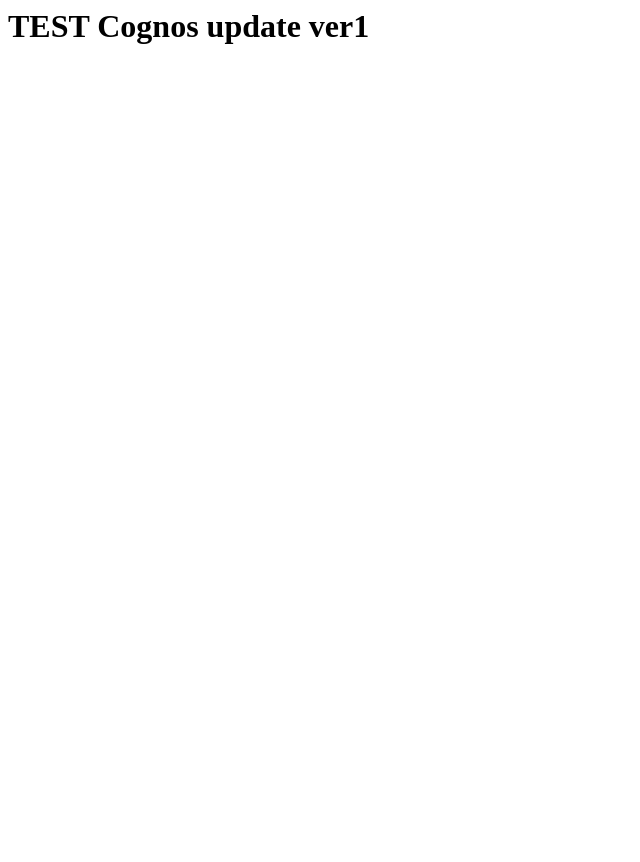
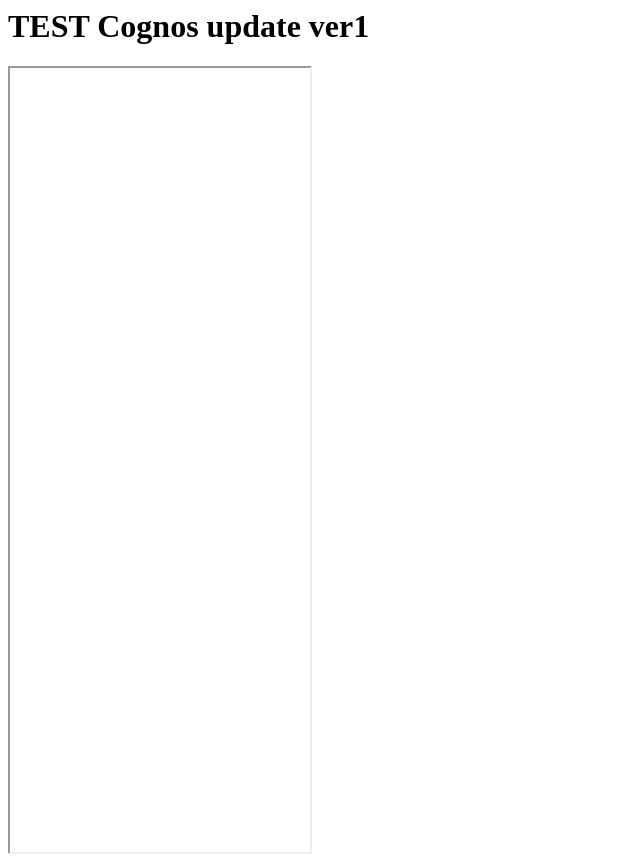
Before and after one commit to aist2000/web, a plain HTML site: page index.html in a window 1280 px wide. Shown: the whole page, without its empty margins (0-640 px from the left). Before the commit the page ends 800 px from the top, so only its background shows below. Drawn offline with Linux system fonts and the light colour scheme.

Commit message:
Update index.html

```diff
--- a/index.html
+++ b/index.html
@@ -16,5 +16,7 @@
 <!--
 <iframe src="https://cognos.kpidigital.com/ibmcognos/bi/?pathRef=.public_folders%2FSamples%2FReports%2FGlobal%2Bsales%2Bshared&action=run" width="!00%" height="100%"></iframe>
 -->
+<iframe src="https://us3.ca.analytics.ibm.com/bi/?pathRef=.public_folders%2FShare%2FSharedProduct&action=run&format=HTML&prompt=false" width="!00%" height="100%"></iframe>
+
 </body>
 </html>
```
